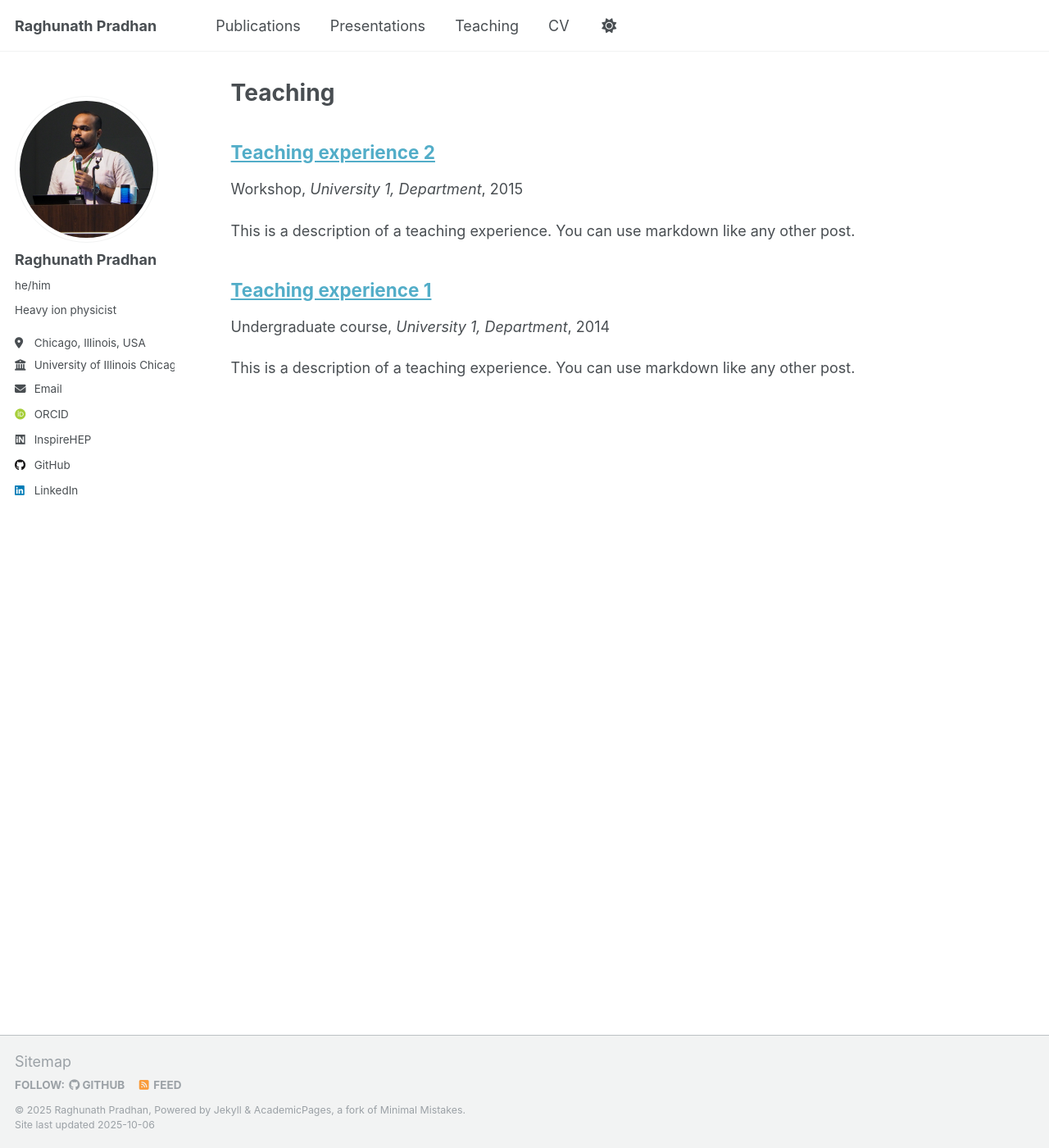
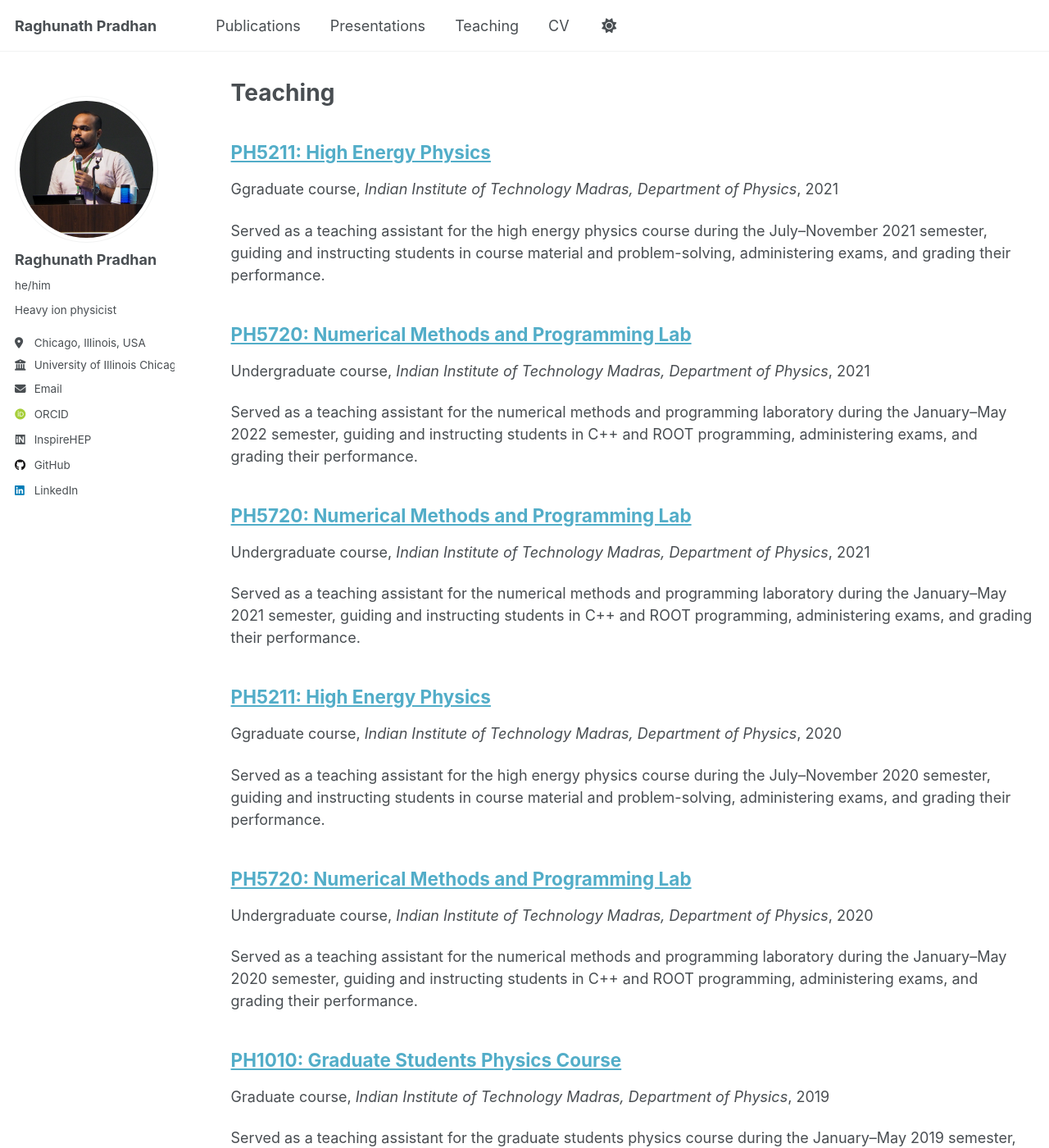
Before and after one commit to RAGHUMATAPITA/RAGHUMATAPITA.github.io, a Jekyll site: the page built from _pages/teaching.html, in a window 1280 px wide and 1400 px high. Shown: the whole window at 82% size. Built offline with Jekyll 4.4.1, drawn with Linux system fonts in a browser that asks for light colours; some web fonts are replaced; a script that is not in the unit is left out; some of the changed text lies outside the part shown.

Commit message:
updating publications

```diff
--- a/_teaching/2014-spring-teaching-1.md
+++ /dev/null
@@ -1,20 +0,0 @@
----
-title: "Teaching experience 1"
-collection: teaching
-type: "Undergraduate course"
-permalink: /teaching/2014-spring-teaching-1
-venue: "University 1, Department"
-date: 2014-01-01
-location: "City, Country"
----
-
-This is a description of a teaching experience. You can use markdown like any other post.
-
-Heading 1
-======
-
-Heading 2
-======
-
-Heading 3
-======
--- a/_teaching/2015-spring-teaching-2.md
+++ /dev/null
@@ -1,20 +0,0 @@
----
-title: "Teaching experience 2"
-collection: teaching
-type: "Workshop"
-permalink: /teaching/2015-spring-teaching-1
-venue: "University 1, Department"
-date: 2015-01-01
-location: "City, Country"
----
-
-This is a description of a teaching experience. You can use markdown like any other post.
-
-Heading 1
-======
-
-Heading 2
-======
-
-Heading 3
-======
--- /dev/null
+++ b/_teaching/2018July_GSPhyLab.md
@@ -0,0 +1,11 @@
+---
+title: "PH1030: Graduate Students Physics Lab"
+collection: teaching
+type: "Graduate course"
+permalink: /teaching/2018July_GSPhyLab
+venue: "Indian Institute of Technology Madras, Department of Physics"
+date: 2018-07-01
+location: "Chennai, India"
+---
+
+Served as a teaching assistant for the graduate physics laboratory during the July–November 2018 semester, guiding and evaluating students in conducting physics experiments, administering exams, and grading their performance.
--- /dev/null
+++ b/_teaching/2019Jan_GSPhyLab.md
@@ -0,0 +1,11 @@
+---
+title: "PH1030: Graduate Students Physics Lab"
+collection: teaching
+type: "Graduate course"
+permalink: /teaching/2019Jan_GSPhyLab
+venue: "Indian Institute of Technology Madras, Department of Physics"
+date: 2019-01-01
+location: "Chennai, India"
+---
+
+I was the teaching assistant for the graduate students physics laboratory during the 2018 January–May semester. I assisted in teaching and evaluating various physics experiments conducted by the students.
--- /dev/null
+++ b/_teaching/2019July_GSPhyCourse.md
@@ -0,0 +1,11 @@
+---
+title: "PH1010: Graduate Students Physics Course"
+collection: teaching
+type: "Graduate course"
+permalink: /teaching/2019July_GSPhyCourse
+venue: "Indian Institute of Technology Madras, Department of Physics"
+date: 2019-01-01
+location: "Chennai, India"
+---
+
+Served as a teaching assistant for the graduate students physics course during the January–May 2019 semester, guiding and instructing students in course material and problem-solving, administering exams, and grading their performance.
--- /dev/null
+++ b/_teaching/2020Jan_NMCourse.md
@@ -0,0 +1,11 @@
+---
+title: "PH5720: Numerical Methods and Programming Lab"
+collection: teaching
+type: "Undergraduate course"
+permalink: /teaching/2020Jan_NMCourse
+venue: "Indian Institute of Technology Madras, Department of Physics"
+date: 2020-01-01
+location: "Chennai, India"
+---
+
+Served as a teaching assistant for the numerical methods and programming laboratory during the January–May 2020 semester, guiding and instructing students in C++ and ROOT programming, administering exams, and grading their performance.
--- /dev/null
+++ b/_teaching/2020July_HECourse.md
@@ -0,0 +1,11 @@
+---
+title: "PH5211: High Energy Physics"
+collection: teaching
+type: "Ggraduate course"
+permalink: /teaching/2020July_HECourse
+venue: "Indian Institute of Technology Madras, Department of Physics"
+date: 2020-07-01
+location: "Chennai, India"
+---
+
+Served as a teaching assistant for the high energy physics course during the July–November 2020 semester, guiding and instructing students in course material and problem-solving, administering exams, and grading their performance.
--- /dev/null
+++ b/_teaching/2021Jan_NMCourse.md
@@ -0,0 +1,11 @@
+---
+title: "PH5720: Numerical Methods and Programming Lab"
+collection: teaching
+type: "Undergraduate course"
+permalink: /teaching/2021Jan_NMCourse
+venue: "Indian Institute of Technology Madras, Department of Physics"
+date: 2021-01-01
+location: "Chennai, India"
+---
+
+Served as a teaching assistant for the numerical methods and programming laboratory during the January–May 2021 semester, guiding and instructing students in C++ and ROOT programming, administering exams, and grading their performance.
--- /dev/null
+++ b/_teaching/2021July_HECourse.md
@@ -0,0 +1,11 @@
+---
+title: "PH5211: High Energy Physics"
+collection: teaching
+type: "Ggraduate course"
+permalink: /teaching/2021July_HECourse
+venue: "Indian Institute of Technology Madras, Department of Physics"
+date: 2021-07-01
+location: "Chennai, India"
+---
+
+Served as a teaching assistant for the high energy physics course during the July–November 2021 semester, guiding and instructing students in course material and problem-solving, administering exams, and grading their performance.
--- /dev/null
+++ b/_teaching/2022Jan_NMCourse.md
@@ -0,0 +1,11 @@
+---
+title: "PH5720: Numerical Methods and Programming Lab"
+collection: teaching
+type: "Undergraduate course"
+permalink: /teaching/2022Jan_NMCourse
+venue: "Indian Institute of Technology Madras, Department of Physics"
+date: 2021-01-01
+location: "Chennai, India"
+---
+
+Served as a teaching assistant for the numerical methods and programming laboratory during the January–May 2022 semester, guiding and instructing students in C++ and ROOT programming, administering exams, and grading their performance.
```
Also changed, not shown: _pages/cv.md (+8 -8 lines), 1 other file.
